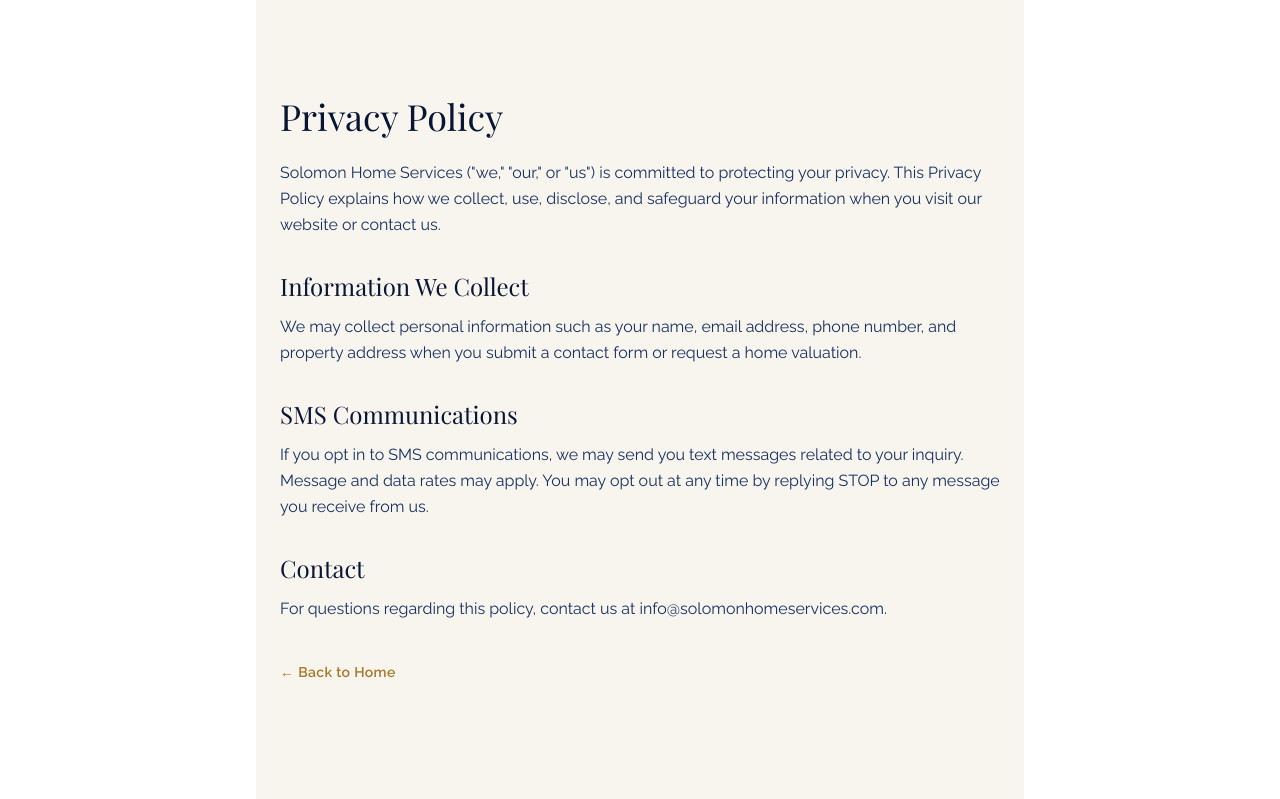
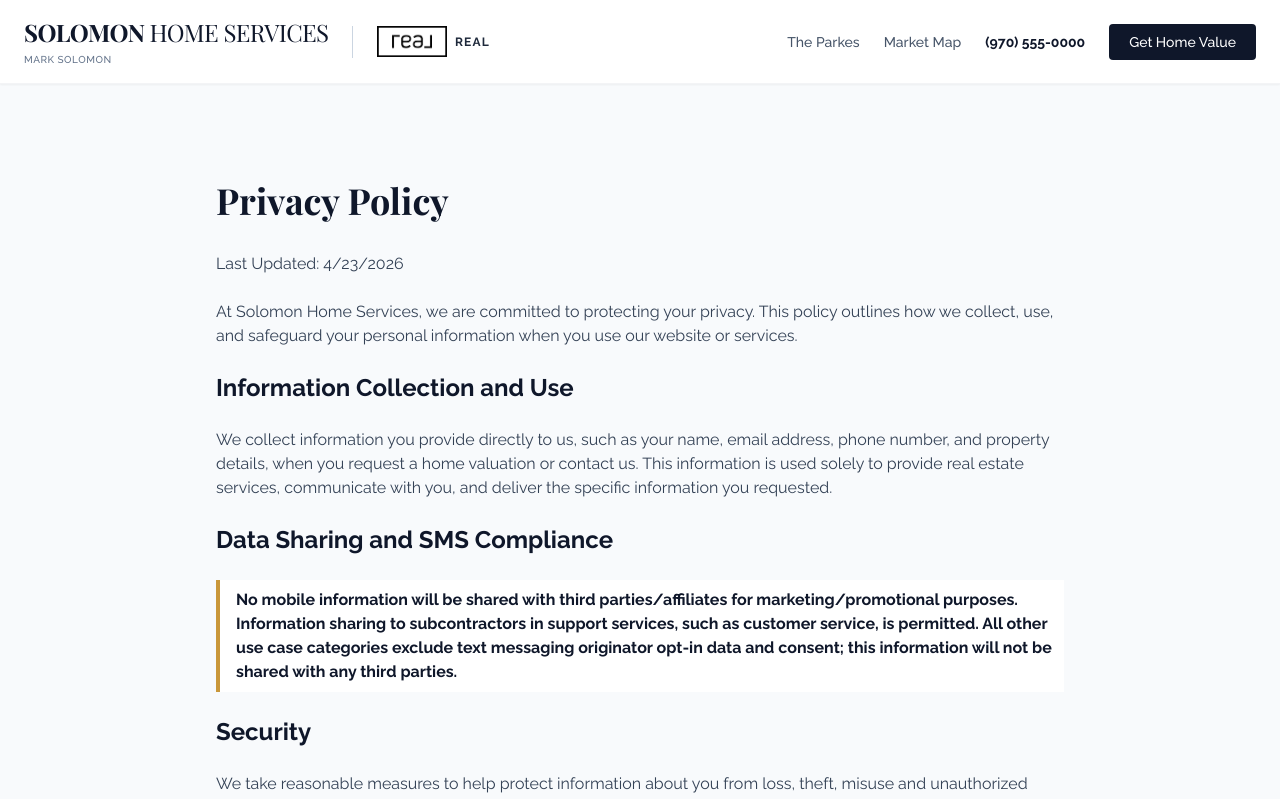
Before and after one commit to lasersolosbd/Parkes-at-Stonebridge-Microsite, a Next.js app: page /privacy in a window 1280 px wide. Shown: the top 799 px of the page. Built offline with nearby package versions, Linux system fonts and the light colour scheme; a web font is replaced by a local one.

Commit message:
Update page.tsx

```diff
--- a/app/privacy/page.tsx
+++ b/app/privacy/page.tsx
@@ -1,30 +1,36 @@
-export default function PrivacyPage() {
+import Navbar from "@/components/Navbar";
+import Footer from "@/components/Footer";
+
+export default function PrivacyPolicy() {
   return (
-    <main className="min-h-screen bg-cream px-6 py-24 max-w-3xl mx-auto">
-      <h1 className="font-display text-4xl text-navy-900 mb-6">Privacy Policy</h1>
-      <p className="text-navy-700 leading-relaxed mb-4">
-        Solomon Home Services ("we," "our," or "us") is committed to protecting your privacy.
-        This Privacy Policy explains how we collect, use, disclose, and safeguard your information
-        when you visit our website or contact us.
-      </p>
-      <h2 className="font-display text-2xl text-navy-900 mt-8 mb-3">Information We Collect</h2>
-      <p className="text-navy-700 leading-relaxed mb-4">
-        We may collect personal information such as your name, email address, phone number, and
-        property address when you submit a contact form or request a home valuation.
-      </p>
-      <h2 className="font-display text-2xl text-navy-900 mt-8 mb-3">SMS Communications</h2>
-      <p className="text-navy-700 leading-relaxed mb-4">
-        If you opt in to SMS communications, we may send you text messages related to your inquiry.
-        Message and data rates may apply. You may opt out at any time by replying STOP to any
-        message you receive from us.
-      </p>
-      <h2 className="font-display text-2xl text-navy-900 mt-8 mb-3">Contact</h2>
-      <p className="text-navy-700 leading-relaxed">
-        For questions regarding this policy, contact us at info@solomonhomeservices.com.
-      </p>
-      <a href="/" className="inline-block mt-10 text-gold-600 hover:text-gold-500 font-semibold tracking-wide text-sm">
-        ← Back to Home
-      </a>
+    <main className="min-h-screen bg-slate-50">
+      <Navbar />
+      <div className="max-w-4xl mx-auto px-6 py-24">
+        <h1 className="text-4xl font-display font-bold text-slate-900 mb-8">Privacy Policy</h1>
+        <div className="prose prose-slate max-w-none space-y-6 text-slate-700">
+          <p>Last Updated: {new Date().toLocaleDateString()}</p>
+          <p>
+            At Solomon Home Services, we are committed to protecting your privacy. This policy outlines how we collect, use, and safeguard your personal information when you use our website or services.
+          </p>
+          <h2 className="text-2xl font-bold text-slate-900 mt-8 mb-4">Information Collection and Use</h2>
+          <p>
+            We collect information you provide directly to us, such as your name, email address, phone number, and property details, when you request a home valuation or contact us. This information is used solely to provide real estate services, communicate with you, and deliver the specific information you requested.
+          </p>
+          <h2 className="text-2xl font-bold text-slate-900 mt-8 mb-4">Data Sharing and SMS Compliance</h2>
+          <p className="font-bold border-l-4 border-gold-500 pl-4 py-2 bg-white text-slate-900">
+            No mobile information will be shared with third parties/affiliates for marketing/promotional purposes. Information sharing to subcontractors in support services, such as customer service, is permitted. All other use case categories exclude text messaging originator opt-in data and consent; this information will not be shared with any third parties.
+          </p>
+          <h2 className="text-2xl font-bold text-slate-900 mt-8 mb-4">Security</h2>
+          <p>
+            We take reasonable measures to help protect information about you from loss, theft, misuse and unauthorized access, disclosure, alteration and destruction.
+          </p>
+          <h2 className="text-2xl font-bold text-slate-900 mt-8 mb-4">Contact Us</h2>
+          <p>
+            If you have any questions about this Privacy Policy, please contact us at mark@solomonhomeservices.com or (970) 555-0000.
+          </p>
+        </div>
+      </div>
+      <Footer />
     </main>
   );
 }
```
